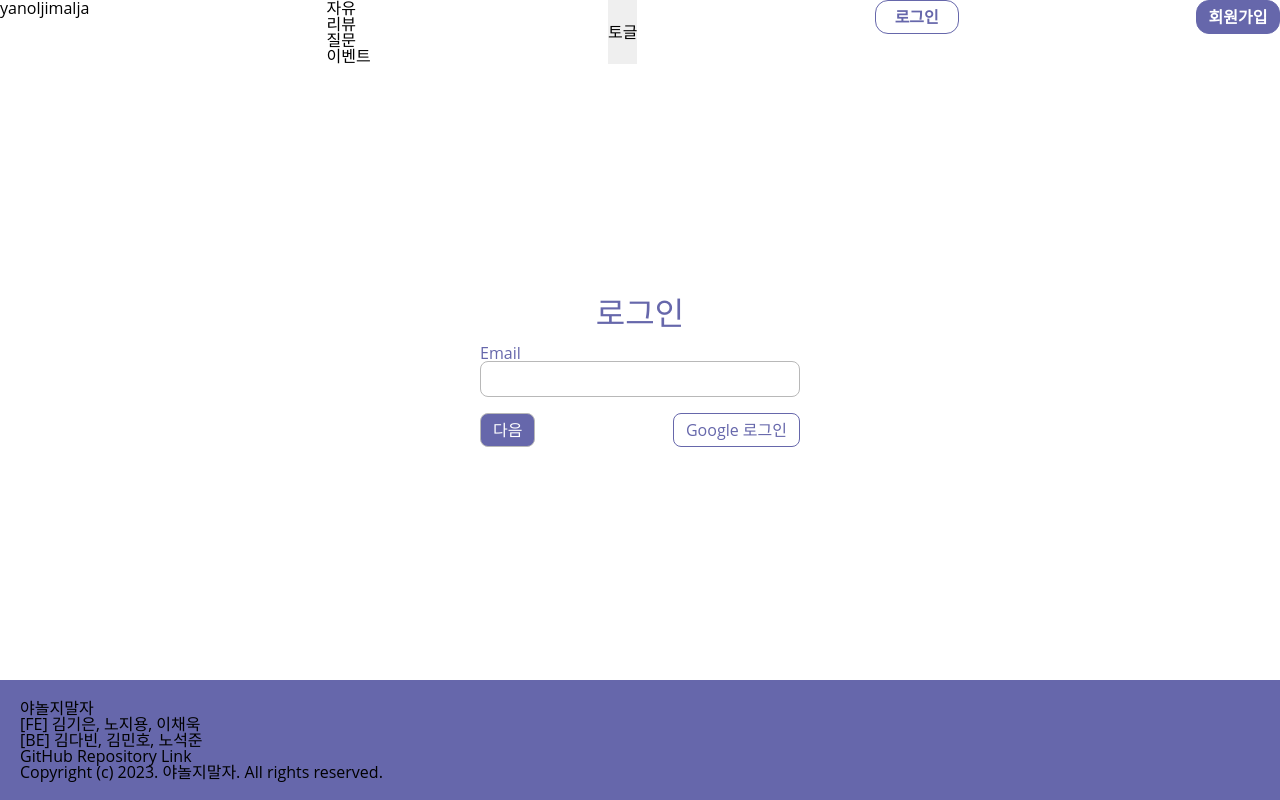
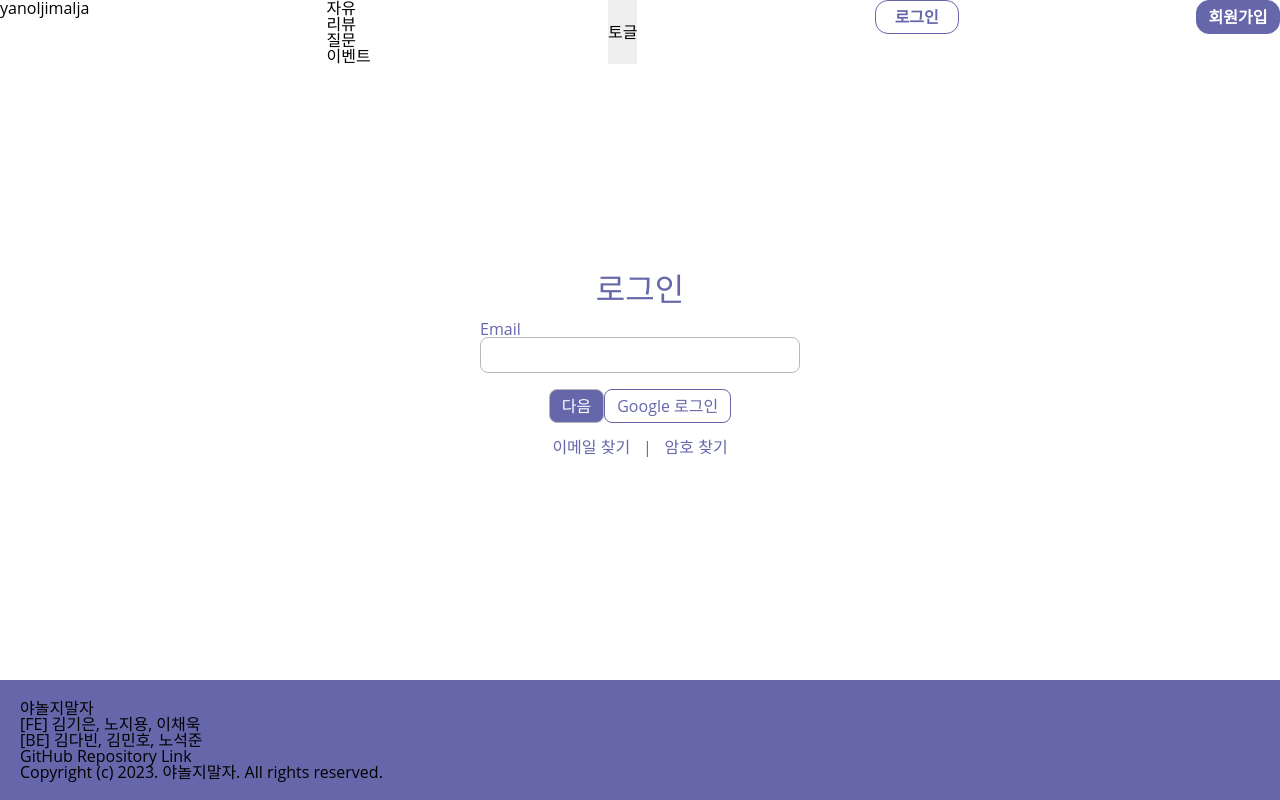
Before and after one commit to codestates-seb/seb42_main_027, a React (Create React App) app in the folder client/: page /login in a window 1280 px wide. Built offline with nearby package versions, Linux system fonts and the light colour scheme.

Commit message:
feat: 로그인 ui 구현

```diff
--- a/client/src/components/UI/BaseButton.tsx
+++ b/client/src/components/UI/BaseButton.tsx
@@ -6,7 +6,7 @@ const { pointColor, gray } = theme.colors;
 type ButtonProps = {
   size: 'sm' | 'md' | 'lg';
   color: 'pointColor' | 'white';
-  onClick: () => void;
+  onClick: React.MouseEventHandler<HTMLButtonElement>;
   disabled: boolean;
   children: string;
 };
--- a/client/src/components/UI/Input.tsx
+++ b/client/src/components/UI/Input.tsx
@@ -23,13 +23,14 @@ type InputProps = {
   label: string;
   htmlFor: string;
   id: string;
+  onChange: React.ChangeEventHandler<HTMLInputElement>;
 };
 
-function Input({ label, type, htmlFor, id }: InputProps) {
+function Input({ label, type, htmlFor, id, onChange }: InputProps) {
   return (
     <Label htmlFor={htmlFor}>
       {label}
-      <StyleInput type={type} id={id} />
+      <StyleInput onChange={onChange} type={type} id={id} />
     </Label>
   );
 }
--- /dev/null
+++ b/client/src/components/login/PButton.tsx
@@ -0,0 +1,15 @@
+import styled from 'styled-components';
+import theme from 'theme';
+
+const { colors } = theme;
+const StyleP = styled.p`
+  color: ${colors.pointColor};
+`;
+type PButtonProps = {
+  children: string;
+};
+function PButton({ children }: PButtonProps) {
+  return <StyleP>{children}</StyleP>;
+}
+
+export default PButton;
--- a/client/src/pages/Login.tsx
+++ b/client/src/pages/Login.tsx
@@ -1,11 +1,16 @@
+import PButton from 'components/login/PButton';
 import Input from 'components/UI/Input';
+import { useState } from 'react';
 import styled from 'styled-components';
 import theme from 'theme';
 import BaseButton from '../components/UI/BaseButton';
 
+const { colors } = theme;
+
 const Container = styled.div`
   display: flex;
   flex-direction: column;
+  justify-content: center;
   align-items: center;
   width: 40%;
   margin: 0 auto;
@@ -20,29 +25,79 @@ const Title = styled.h1`
 const Form = styled.form`
   display: flex;
   flex-direction: column;
+  align-items: center;
 `;
 
 const ButtonGroup = styled.div`
   display: flex;
-  justify-content: space-between;
+  margin-bottom: 1rem;
+`;
+
+const Separator = styled.span`
+  color: ${colors.pointColor};
+  margin: 0 0.8rem;
 `;
 
 function Login() {
+  const [email, setEmail] = useState('');
+  const [password, setPassword] = useState('');
+  const [isPasswordInputOpen, setIsPasswordInputOpen] = useState(false);
+
+  const handlerChangeEmail = (e: React.ChangeEvent<HTMLInputElement>) => {
+    setEmail(e.target.value);
+  };
+
+  const handlerChangePassword = (e: React.ChangeEvent<HTMLInputElement>) => {
+    setPassword(e.target.value);
+  };
+
+  const handlerClickNextBtn = () => {
+    setIsPasswordInputOpen(true);
+  };
+
   return (
     <div>
       <Container>
         <Title>로그인</Title>
         <Form>
-          <Input type="email" htmlFor="email" label="Email" id="email" />
+          <Input
+            onChange={handlerChangeEmail}
+            type="email"
+            htmlFor="email"
+            label="Email"
+            id="email"
+          />
+          {isPasswordInputOpen ? (
+            <Input
+              onChange={handlerChangePassword}
+              type="password"
+              htmlFor="password"
+              label="암호"
+              id="password"
+            />
+          ) : null}
+
           <ButtonGroup>
+            {isPasswordInputOpen ? (
               <BaseButton
                 color="pointColor"
                 size="md"
-              onClick={() => console.log('clicked')}
+                onClick={handlerClickNextBtn}
+                disabled={false}
+              >
+                로그인
+              </BaseButton>
+            ) : (
+              <BaseButton
+                color="pointColor"
+                size="md"
+                onClick={handlerClickNextBtn}
                 disabled={false}
               >
                 다음
               </BaseButton>
+            )}
+
             <BaseButton
               color="white"
               size="md"
@@ -53,6 +108,11 @@ function Login() {
             </BaseButton>
           </ButtonGroup>
         </Form>
+        <ButtonGroup>
+          <PButton>이메일 찾기</PButton>
+          <Separator>|</Separator>
+          <PButton>암호 찾기</PButton>
+        </ButtonGroup>
       </Container>
     </div>
   );
```
Lines whose indentation alone changed are shown as unchanged.
